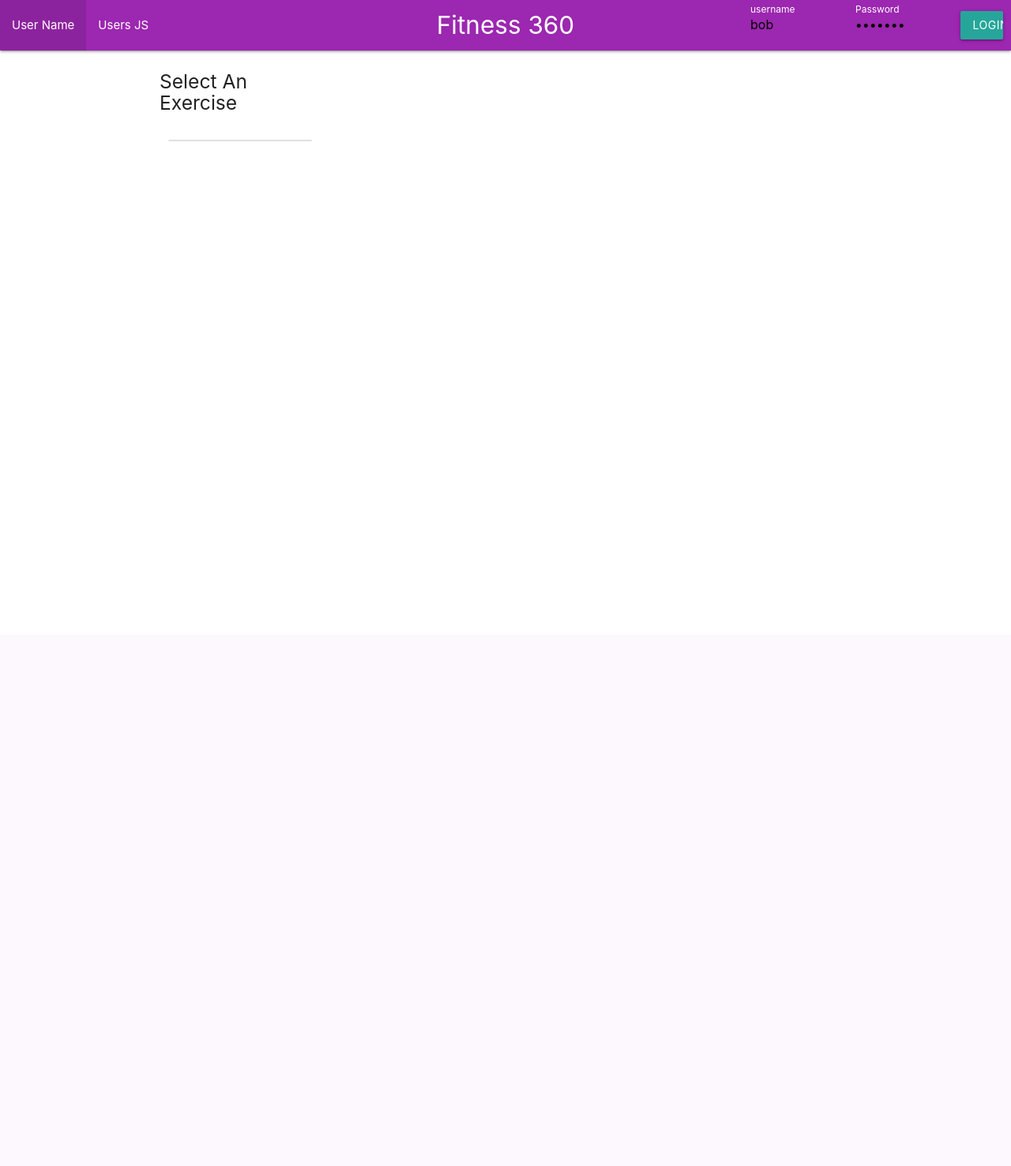
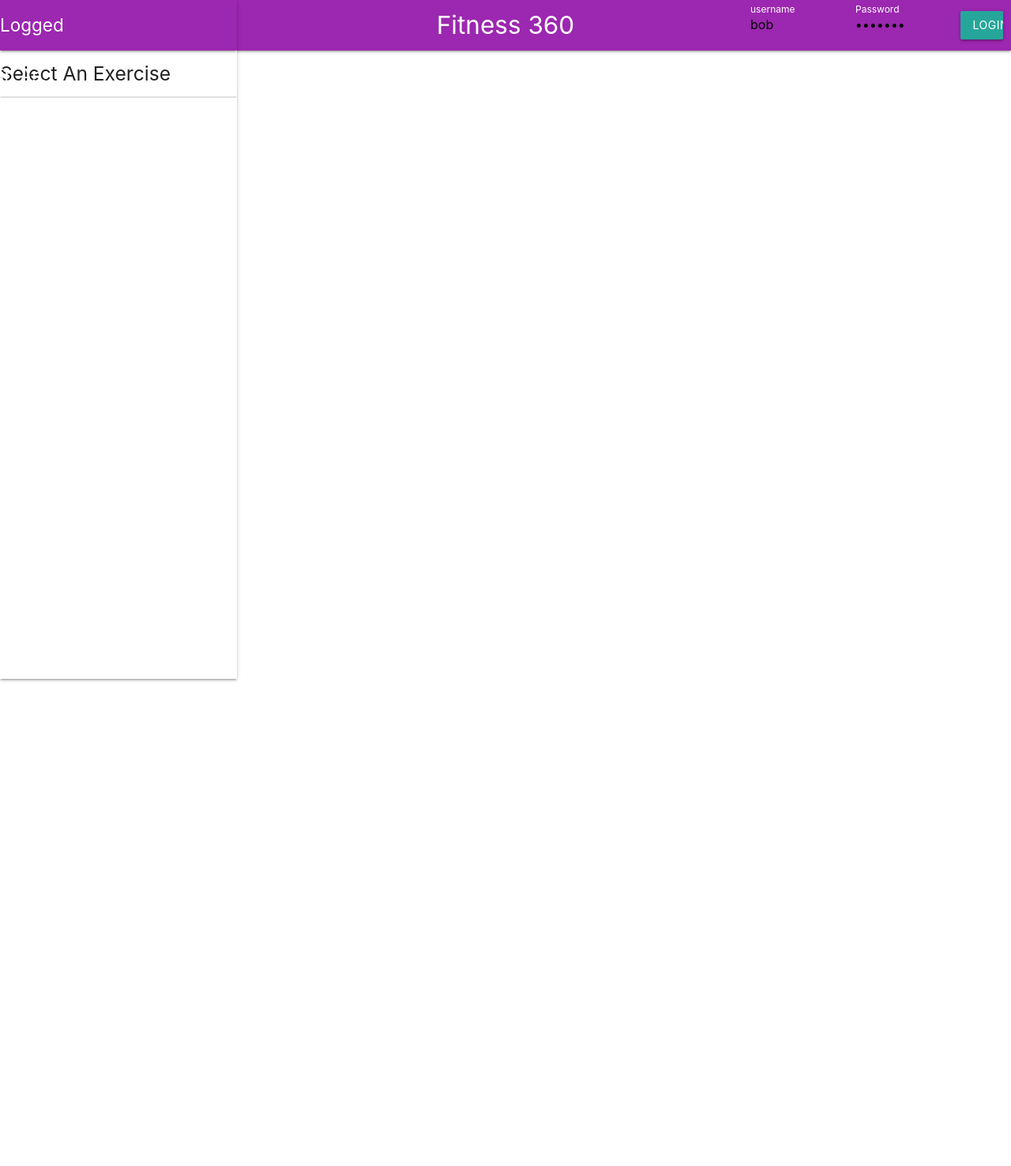
Before and after one commit to jonsnation/Fitness360, a Flask app: template App/templates/index.html in a window 1280 px wide. Shown: the whole page at 79% size. Before the commit the page ends 179 px from the top, so only its background shows below. Run offline with Flask 3, Linux system fonts and the light colour scheme; the template is opened without the code that fills it, so the values that code supplies are empty.

Commit message:
fixed left side nav

```diff
--- a/App/templates/index.html
+++ b/App/templates/index.html
@@ -35,8 +35,15 @@
     }
 </style>
 
-<div class="row">
-    <div class="column left">
+<!--Left side navigation bar to select an exercise-->
+<section class="col s12 m9" style="margin-top: 5px; overflow-y:scroll; height: 86vh">
+    <ul id="slide-out" class="sidenav sidenav-fixed">
+        <nav class="nav-extended purple" style="margin-bottom:10px">
+            <div class="nav-wrapper">
+            <a href="#" style="font-size:1.5em" class="brand-logo left">Logged in As: Bob  </a>
+            </div>
+        </nav>
+
         <!-- Left column content (Select an Exercise) -->
         {% if is_authenticated %}
             <p> Welcome {{current_user.username}} </p>
@@ -49,21 +56,22 @@
                 {% endfor %}
             </div>
         </div>
-    </div>
 
-    <div class="column middle">
+    </ul>
+</section>
+
+
+    <div class="column middle center">
         <!-- Middle column content (Selected Workout) -->
         {% if selected_workout %}
         <div class="card">
             <div class = "card-image">
-                <img src="{{selected_workout.exercise_image1}}" alt="" class="circle responsive-img smaller-image">
                 <img src="{{selected_workout.exercise_image2}}" alt="" class="circle responsive-img smaller-image">
             </div>
             <div class="card-content">
                 <span class = "card-title">
                 {{selected_workout.exercise_name}}
                 </span>
-                <p>ID: {{selected_workout.workout_id}}</p>
                 <p>Workout Name: {{selected_workout.exercise_name}}</p>
                 <p>Description: {{selected_workout.description}}</p>
                 <p>Muscle Group: {{selected_workout.muscle_group}}</p>
```
